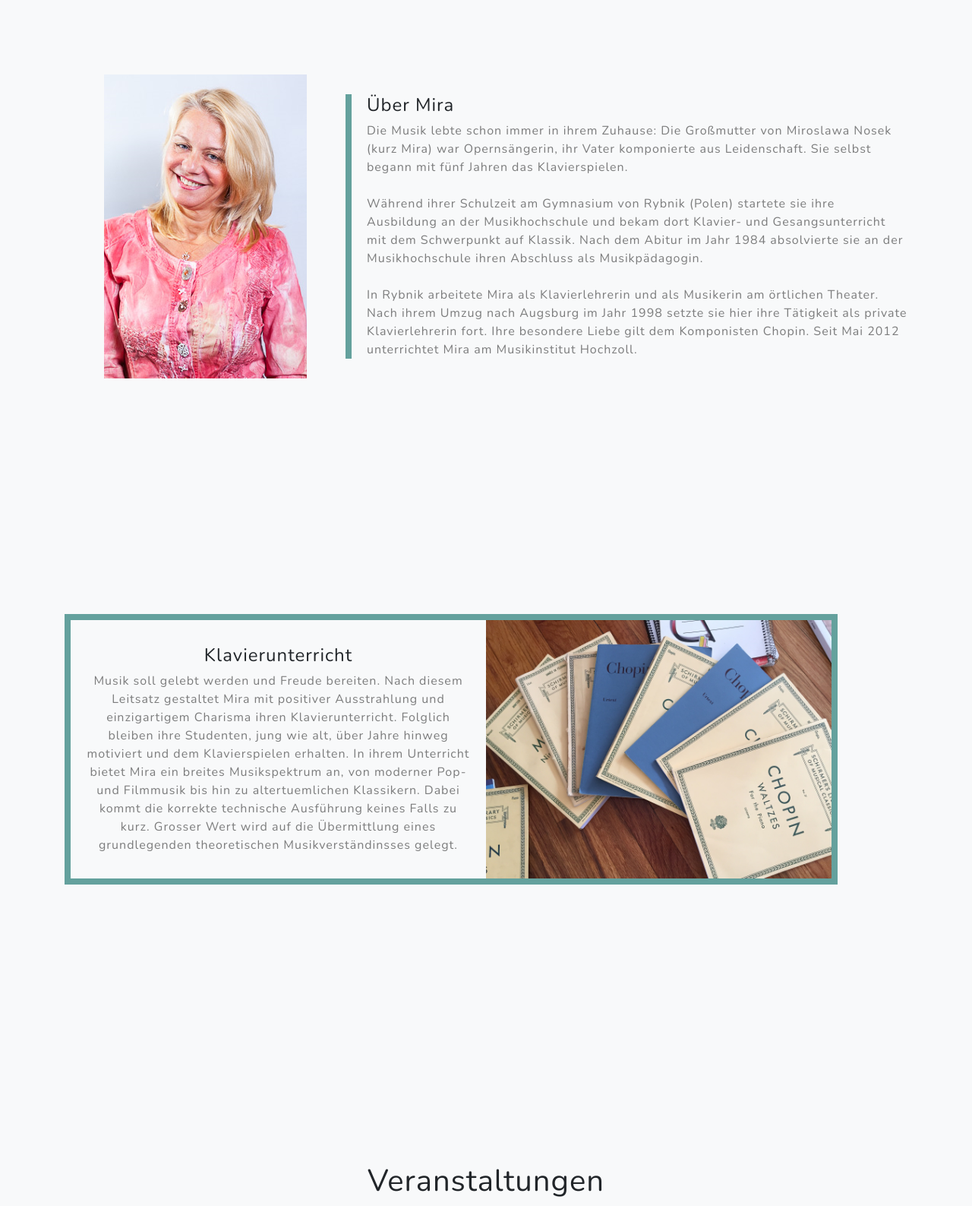
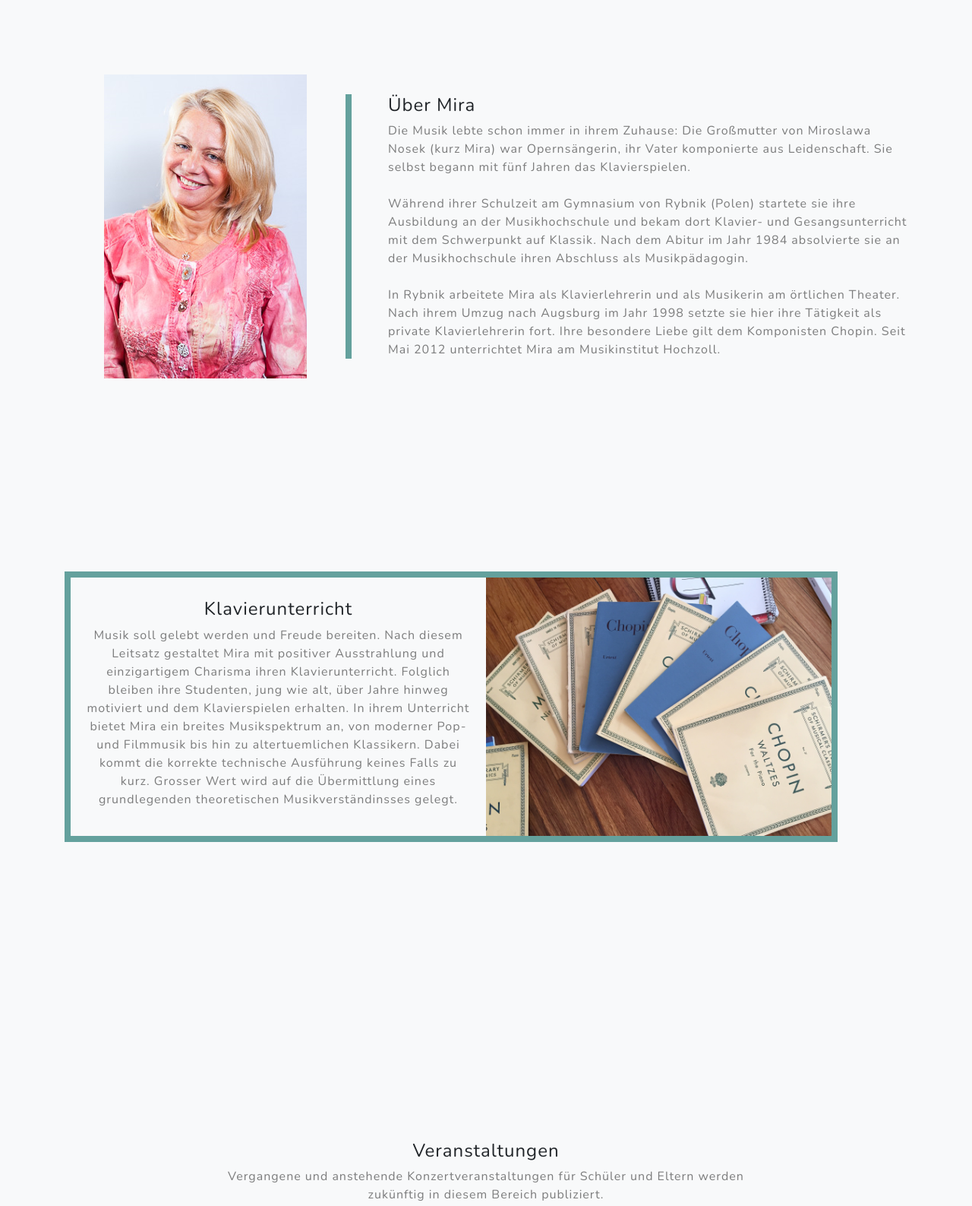
Before and after one commit to anose001/Music-with-mira, a website: page index.html in a window 1280 px wide. Shown: the part 820-2407 px from the top of the page at 76% size. Drawn offline with nearby package versions, Linux system fonts and the light colour scheme.

Commit message:
v1
First version of finished webpage.

```diff
--- a/css/grayscale.css
+++ b/css/grayscale.css
@@ -193,6 +193,22 @@
   background-color: #f8f9fa;
 }
 
+.about-section .featured-text {
+  padding-top: 0rem;
+  padding-bottom: 3rem;
+  border-top: 0rem solid #64a19d;
+  border-right: 0rem solid #64a19d;
+  border-bottom: 0rem solid #64a19d;
+  border-left: 0rem solid #64a19d;
+}
+
+.about-section .img-fluid {
+  border-top: 0rem solid #64a19d;
+  border-right: 0rem solid #64a19d;
+  border-bottom: 0.5rem solid #64a19d;
+  border-left: 0rem solid #64a19d;
+}
+
 .showHide {
   display: block;
 }
@@ -210,7 +226,16 @@
 
   .about-section .featured-text {
     padding: 0 0 0 1.25rem;
-    border-left: 0.5rem solid #64a19d;
+      border-top: 0rem solid #64a19d;
+      border-right: 0rem solid #64a19d;
+      border-bottom: 0rem solid #64a19d;
+      border-left: 0.5rem solid #64a19d;
+  }
+  .about-section .img-fluid {
+    border-top: 0rem solid #64a19d;
+    border-right: 0rem solid #64a19d;
+    border-bottom: 0rem solid #64a19d;
+    border-left: 0rem solid #64a19d;
   }
   .showHide {
     display: none;
@@ -220,18 +245,38 @@
   }
 }
 
+@media (min-width: 1200px) {
+  .about-section .featured-text {
+    padding: 0 0 0 3rem;
+      border-top: 0rem solid #64a19d;
+      border-right: 0rem solid #64a19d;
+      border-bottom: 0rem solid #64a19d;
+      border-left: 0.5rem solid #64a19d;
+  }
+}
+
 .teaching-section .teaching-text{
   border-top: 0.5rem solid #64a19d;
   border-right: 0.5rem solid #64a19d;
+  border-bottom: 0rem solid #64a19d;
+  border-left: 0.5rem solid #64a19d;
+  padding-top: 0.5rem;
+  padding-right: 0.5rem;
+  padding-bottom: 1rem;
+  padding-left: 0.5rem;
+  background-color: #f8f9fa;
+}
+
+.teaching-section .img-fluid {
+  border-top: 0rem solid #64a19d;
+  border-right: 0.5rem solid #64a19d;
   border-bottom: 0.5rem solid #64a19d;
   border-left: 0.5rem solid #64a19d;
-  padding-top: 1.25rem;
-  padding-bottom: 1rem;
-  background-color: #f8f9fa;
 }
 
 .teaching-section{
   padding-top: 1.25rem;
+  padding-bottom: 7rem;
   background-color: #f8f9fa;
 }
 
@@ -253,6 +298,39 @@
     border-bottom: 0.5rem solid #64a19d;
     border-left: 0.5rem solid #64a19d;
     padding-top: 1.25rem;
+    padding-right: 1.25rem;
+    padding-bottom: 1.25rem;
+    padding-left: 1.25rem;
+    text-align: "center";
+  }
+  .teaching-section .img-fluid {
+    border-top: 0.5rem solid #64a19d;
+    border-right: 0.5rem solid #64a19d;
+    border-bottom: 0.5rem solid #64a19d;
+    border-left: 0.0rem solid #64a19d;
+  }
+
+  .showHide  { display: none;
+  }
+}
+
+@media (min-width: 1200px) {
+  .img-fluid {
+   max-width: auto;
+   height: 100%;
+  }
+  .teaching-section {
+   height: 83vh;
+   display: flex;
+   align-items: center;
+   justify-content: center;
+   }
+  .teaching-section .teaching-text {
+    border-top: 0.5rem solid #64a19d;
+    border-right: 0.0rem solid #64a19d;
+    border-bottom: 0.5rem solid #64a19d;
+    border-left: 0.5rem solid #64a19d;
+    padding-top: 1.7rem;
     padding-right: 1.25rem;
     padding-bottom: 1.25rem;
     padding-left: 1.25rem;
@@ -308,7 +386,7 @@
 
 .events-section{
   padding-top: 1.25rem;
-  padding-bottom: 2rem;
+  padding-bottom: 7rem;
   background-color: #f8f9fa;
 }
 
--- a/index.html
+++ b/index.html
@@ -103,12 +103,10 @@
       <div class="row no-gutters">
         <div class="col-xl-6 col-lg-5">
           <div class="teaching-text text-center h-100 text-lg-center">
-            <div class="d-flex h-100">
-              <div class="project-text w-100 my-auto text-center text-lg-center">
-                <h4>Klavierunterricht</h4>
-                <p class="text-black-50 m-0"> Musik soll gelebt werden und Freude bereiten. Nach diesem Leitsatz gestaltet Mira mit positiver Ausstrahlung und einzigartigem Charisma ihren Klavierunterricht. Folglich bleiben ihre Studenten, jung wie alt, &uuml;ber Jahre hinweg motiviert und dem Klavierspielen erhalten. In ihrem Unterricht bietet Mira ein breites Musikspektrum an, von moderner Pop- und Filmmusik bis hin zu altertuemlichen Klassikern. Dabei kommt die korrekte technische Ausführung keines Falls zu kurz. Grosser Wert wird auf die Übermittlung eines grundlegenden theoretischen Musikverständinsses gelegt.</p>
-                <!---  Dabei kommt die korrekte technische Ausführung keines Falls zu kurz. Grosser Wert wird auf die Übermittlung eines grundlegenden theoretischen Musikverständinsses gelegt.--->
-              </div>
+            <div class="project-text w-100 my-auto text-center text-lg-center">
+              <h4>Klavierunterricht</h4>
+              <p class="text-black-50 m-0"> Musik soll gelebt werden und Freude bereiten. Nach diesem Leitsatz gestaltet Mira mit positiver Ausstrahlung und einzigartigem Charisma ihren Klavierunterricht. Folglich bleiben ihre Studenten, jung wie alt, &uuml;ber Jahre hinweg motiviert und dem Klavierspielen erhalten. In ihrem Unterricht bietet Mira ein breites Musikspektrum an, von moderner Pop- und Filmmusik bis hin zu altertuemlichen Klassikern. Dabei kommt die korrekte technische Ausführung keines Falls zu kurz. Grosser Wert wird auf die Übermittlung eines grundlegenden theoretischen Musikverständinsses gelegt.</p>
+              <!---  Dabei kommt die korrekte technische Ausführung keines Falls zu kurz. Grosser Wert wird auf die Übermittlung eines grundlegenden theoretischen Musikverständinsses gelegt.--->
             </div>
           </div>
         </div>
@@ -125,7 +123,7 @@
 	  <div class="row">
 		  <div class="col-lg-8 mx-auto">
 		    <!--<div class="featured-text text-center text-lg-left">-->
-			  <h1 class="text-center">Veranstaltungen</h1>
+			  <h4 class="text-center">Veranstaltungen</h4>
 			    <p class="text-black-50 text-center mb-0"> Vergangene und anstehende Konzertveranstaltungen f&uuml;r Sch&uuml;ler und Eltern werden zuk&uuml;nftig in diesem Bereich publiziert.</p>
             <!--</div>-->
 		  </div>
```
